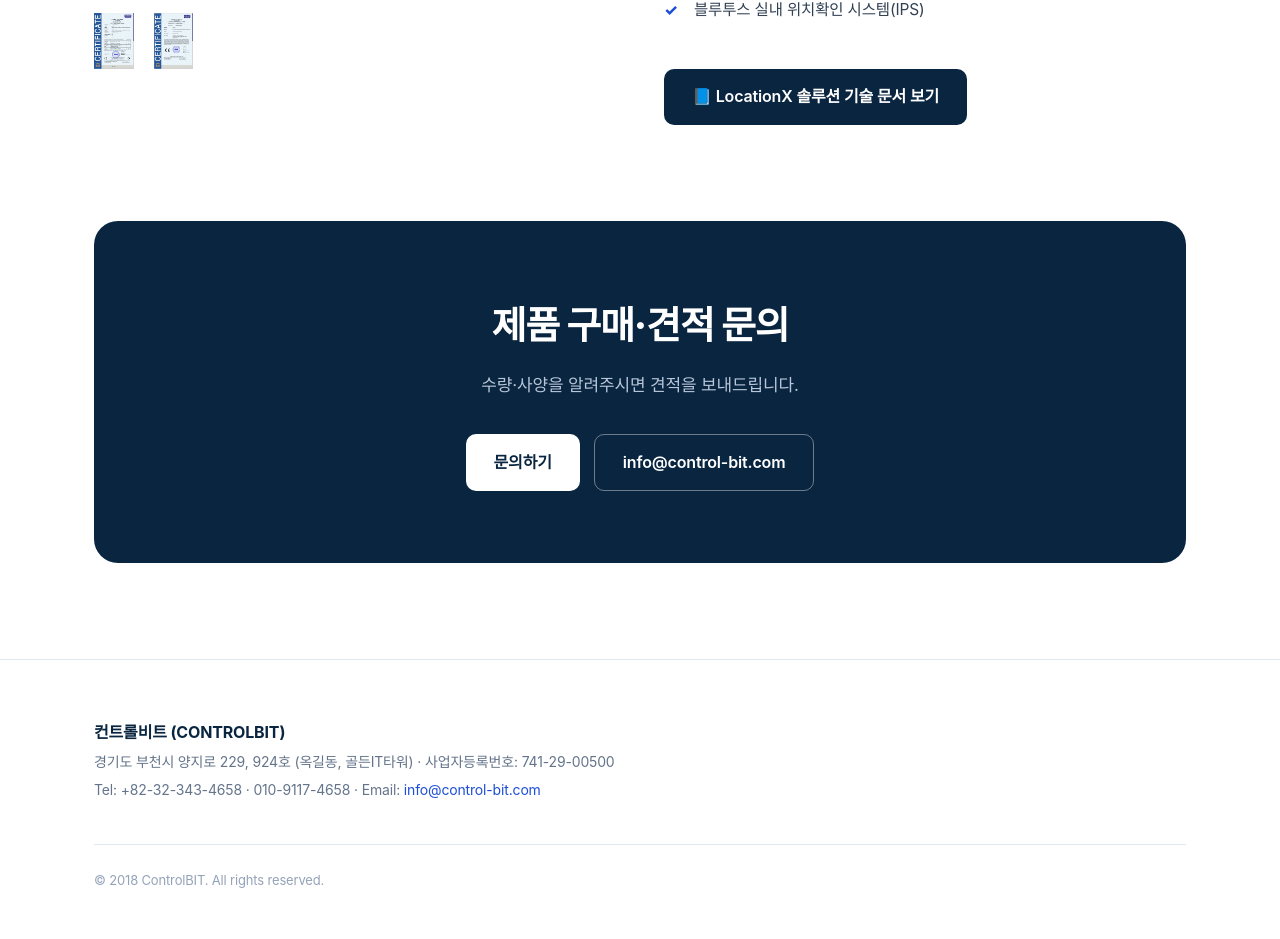
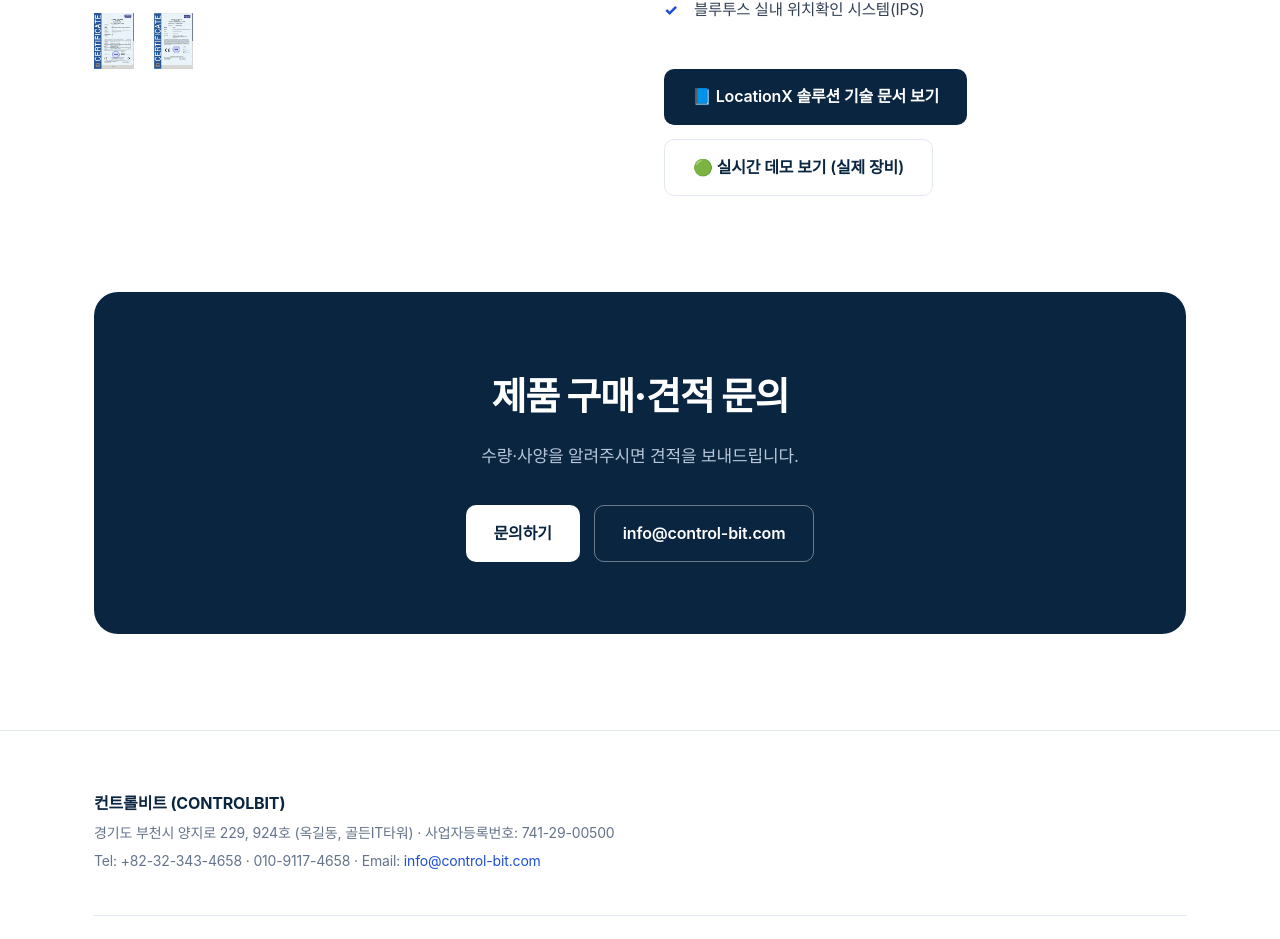
Before and after one commit to wshan1977/controlbit-web, a plain HTML site: page products/locationx.html in a window 1280 px wide. Shown: the part 1298-2237 px from the top of the page. Drawn offline with Linux system fonts and the light colour scheme; a web font is replaced by a local one.

Commit message:
LocationX product page: live demo button
Co-Authored-By: Claude Opus 5.5 <noreply@anthropic.com>

```diff
--- a/products/locationx.html
+++ b/products/locationx.html
@@ -80,6 +80,7 @@
 
       <div class="btn-row" style="margin-top: 36px;">
         <a class="btn btn-primary" href="https://wshan1977.github.io/locationx/" target="_blank" rel="noopener">📘 LocationX 솔루션 기술 문서 보기</a>
+        <a class="btn btn-ghost" href="https://wshan1977.github.io/locationx/live.html" target="_blank" rel="noopener">🟢 실시간 데모 보기 (실제 장비)</a>
       </div>
     </div>
   </div>
```
